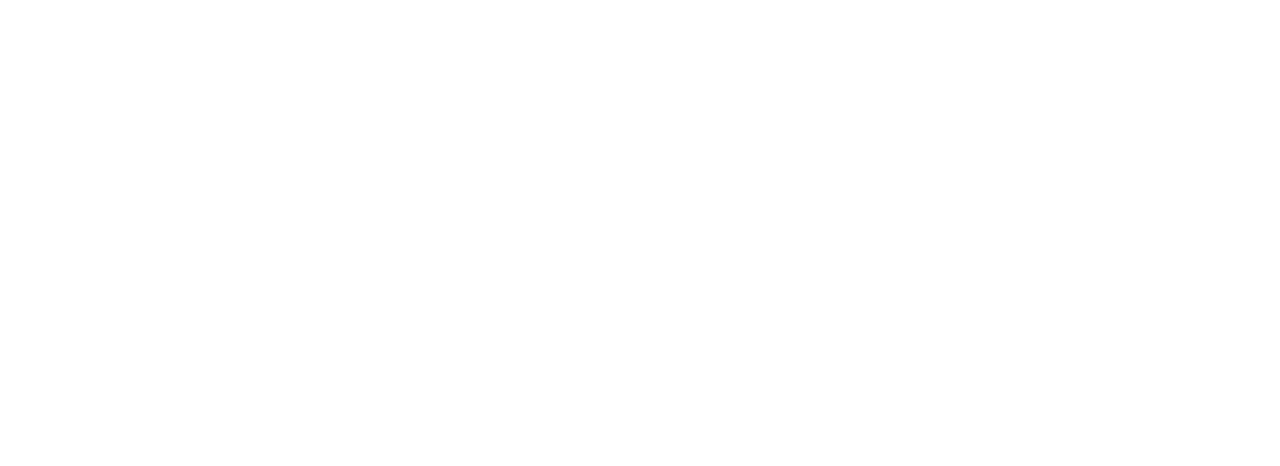
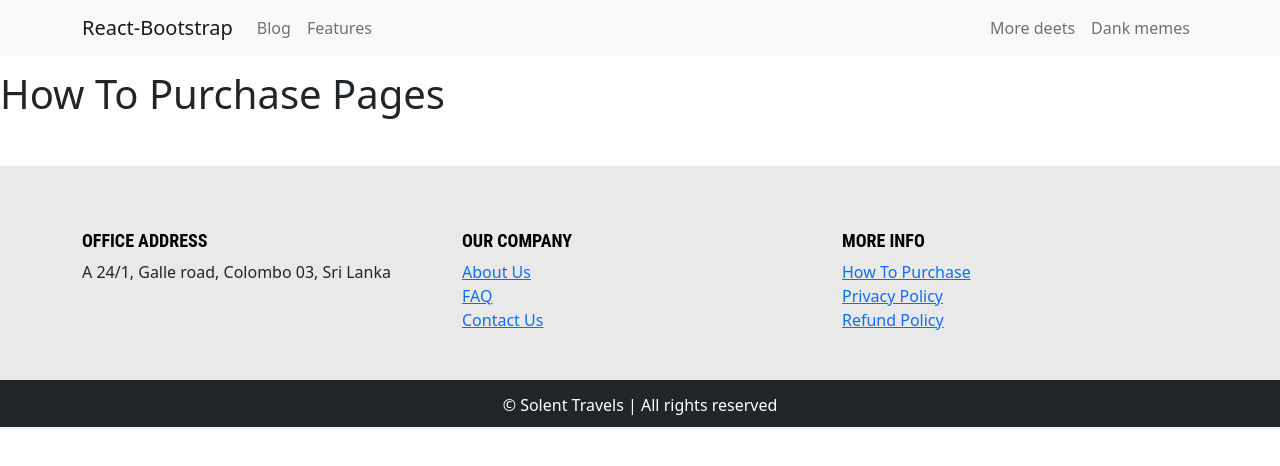
Before and after one commit to Solent-Team/tour_system_solent_frontend, a React (Create React App) app: page /HowToPurchase in a window 1280 px wide. Before the commit this address had no page. Shown: the top 466 px of the page. Built offline with nearby package versions, Linux system fonts and the light colour scheme.

Commit message:
basic pages created with routes

```diff
--- /dev/null
+++ b/src/components/footer/AboutUs.jsx
@@ -0,0 +1,13 @@
+import React, { Component, Fragment } from 'react'
+
+class AboutUs extends Component {
+  render() {
+    return (
+      <Fragment>
+        <h1>About Us Pages</h1>
+      </Fragment>
+    )
+  }
+}
+
+export default AboutUs
--- /dev/null
+++ b/src/components/footer/HowToPurchase.jsx
@@ -0,0 +1,13 @@
+import React, { Component, Fragment } from 'react'
+
+class HowToPurchase extends Component {
+  render() {
+    return (
+    <Fragment>
+        <h1>How To Purchase Pages</h1>
+    </Fragment>
+    )
+  }
+}
+
+export default HowToPurchase
--- /dev/null
+++ b/src/components/footer/PrivacyPolicy.jsx
@@ -0,0 +1,13 @@
+import React, { Component, Fragment } from 'react'
+
+class PrivacyPolicy extends Component {
+  render() {
+    return (
+      <Fragment>
+        <h1>Privacy Policy Pages</h1>
+      </Fragment>
+    )
+  }
+}
+
+export default PrivacyPolicy
--- /dev/null
+++ b/src/components/footer/RefundPolicy.jsx
@@ -0,0 +1,13 @@
+import React, { Component, Fragment } from 'react'
+
+class RefundPolicy extends Component {
+  render() {
+    return (
+      <Fragment>
+        <h1>Refund Policy pages</h1>
+      </Fragment>
+    )
+  }
+}
+
+export default RefundPolicy
--- a/src/components/home/Packages.jsx
+++ b/src/components/home/Packages.jsx
@@ -25,7 +25,7 @@
                 </div>
                 <Container fluid={true}>
                     <Row>
-                    <Col className="p-1 ml-2" xl={2} lg={2} md={2} sm={4} xs={6}>
+                    <Col className="p-1 ml-2" xl={3} lg={3} md={3} sm={4} xs={6}>
                             <Card style={{ width: '20rem', margin: '10px' }}>
                                 <Card.Img variant="top" src={imagesaf} style={{ borderRadius: '0', objectFit: 'cover' }} />
                                 <Card.Body>
--- /dev/null
+++ b/src/pages/AboutUsPage.jsx
@@ -0,0 +1,24 @@
+import React, { Component } from 'react'
+import { Fragment } from 'react'
+import Menu from '../components/menu/Menu'
+import Footer from '../components/footer/Footer'
+import AboutUs from '../components/footer/AboutUs'
+
+class AboutUsPage extends Component {
+  render() {
+    return (
+      <Fragment>
+
+        <Menu />
+
+        <div style={{ marginTop: '70px', position: 'relative' }}>
+          <AboutUs />
+        </div>
+
+        <Footer />
+      </Fragment>
+    )
+  }
+}
+
+export default AboutUsPage
--- /dev/null
+++ b/src/pages/HowToPurchasePage.jsx
@@ -0,0 +1,23 @@
+import React, { Component, Fragment } from 'react'
+import HowToPurchase from '../components/footer/HowToPurchase'
+import Menu from '../components/menu/Menu'
+import Footer from '../components/footer/Footer'
+
+class HowToPurchasePage extends Component {
+  render() {
+    return (
+      <Fragment>
+
+      <Menu />
+
+        <div style={{ marginTop: '70px', position: 'relative' }}>
+          <HowToPurchase />
+        </div>
+<Footer />
+
+      </Fragment>
+    )
+  }
+}
+
+export default HowToPurchasePage
--- /dev/null
+++ b/src/pages/PrivacyPolicyPage.jsx
@@ -0,0 +1,23 @@
+import React, { Component } from 'react'
+import { Fragment } from 'react'
+import PrivacyPolicy from '../components/footer/PrivacyPolicy'
+import Menu from '../components/menu/Menu'
+import Footer from '../components/footer/Footer'
+
+class PrivacyPolicyPage extends Component {
+  render() {
+    return (
+      <Fragment>
+<Menu />
+
+        <div style={{ marginTop: '70px', position: 'relative' }}>
+      <PrivacyPolicy />
+        </div>
+
+<Footer />
+      </Fragment>
+    )
+  }
+}
+
+export default PrivacyPolicyPage
--- /dev/null
+++ b/src/pages/RefundPolicyPage.jsx
@@ -0,0 +1,25 @@
+import React, { Component, Fragment } from 'react'
+import RefundPolicy from '../components/footer/RefundPolicy'
+import Menu from '../components/menu/Menu'
+import Footer from '../components/footer/Footer'
+
+
+class RefundPolicyPage extends Component {
+  render() {
+    return (
+      <Fragment>
+
+        <Menu />
+
+        <div style={{ marginTop: '70px', position: 'relative' }}>
+      <RefundPolicy />
+        </div>
+
+      <Footer />
+
+      </Fragment>
+    )
+  }
+}
+
+export default RefundPolicyPage
--- a/src/routes/AppRoute.jsx
+++ b/src/routes/AppRoute.jsx
@@ -7,6 +7,10 @@
 import SubscriberPage from '../pages/SubscriberPage'
 import FaqPage from '../pages/FaqPage'
 import AllBookingDetailsPage from '../pages/AllBookingDetailsPage'
+import AboutUsPage from '../pages/AboutUsPage'
+import HowToPurchasePage from '../pages/HowToPurchasePage'
+import PrivacyPolicyPage from '../pages/PrivacyPolicyPage'
+import RefundPolicyPage from '../pages/RefundPolicyPage'
 
 class AppRoute extends Component {
   render() {
@@ -23,6 +27,14 @@
 
             <Route exact path="/admin/bookingdetails" element={<AllBookingDetailsPage/>} />
 
+            <Route exact path="/about-us" element={<AboutUsPage/>} />
+            <Route exact path="/HowToPurchase" element={<HowToPurchasePage/>} />
+            <Route exact path="/PrivacyPolicy" element={<PrivacyPolicyPage/>} />
+            <Route exact path="/RefundPolicy" element={<RefundPolicyPage/>} />
+
+
+
+
         </Routes>
 
       </Fragment>
```
